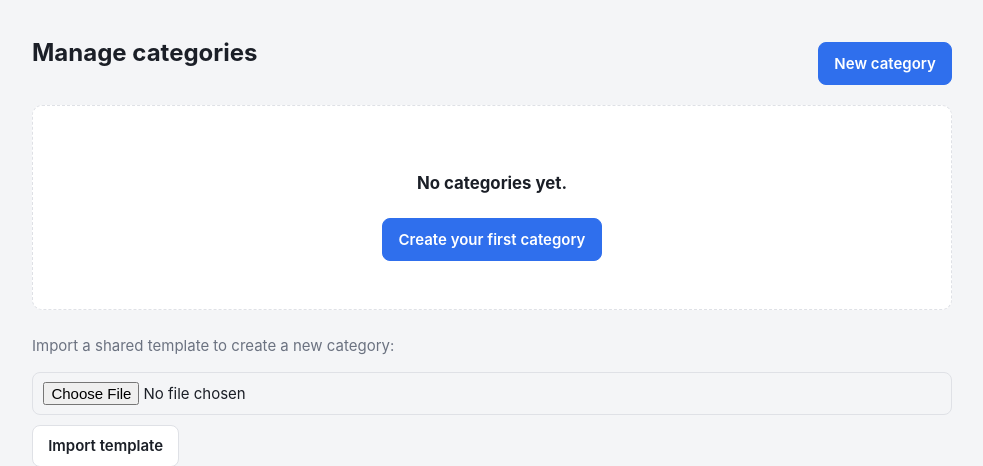
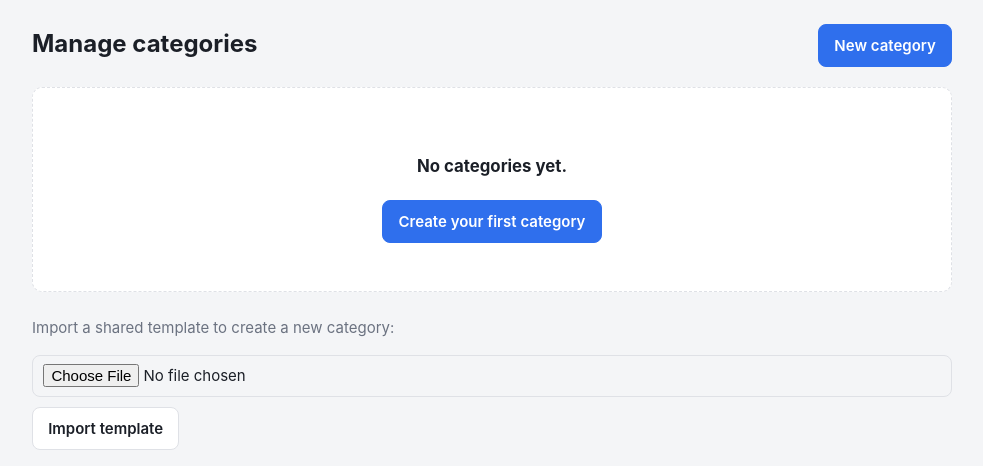
Before and after one commit to squadri00/recodik, a Flask app: page /categories/ in a window 1280 px wide. Shown: the part 66-532 px from the top of the page, without its empty margins (148-1131 px from the left). Run offline with Flask 3, Linux system fonts and the light colour scheme; the visitor is signed in with stand-in values (Sample User, id 1); data comes from the database, SQL or seed files in the repository; data that the repository does not hold is empty; some libraries are stand-ins or nearby versions.

Commit message:
Fix Edit/New-record buttons sitting out of line with their row
.btn-primary carries a margin-top:1.1rem meant for a submit button that
directly follows the last field in a form (login, setup, unlock, Save
field, etc., where nothing else adds that gap). Inside a button row --
record detail's Edit/Clone/Back to list/Delete, the records list's New
record/Edit fields, the dashboard/category-manage New category, the
header's quick-add -- that same margin pushed just the primary button down
17.6px below its siblings, even though every button's own box was already
the same size. Scoped a reset (margin-top: 0) to .btn-primary inside
.page-head or .topbar specifically, so the row-of-buttons cases line up
flush while the legitimate form-submit spacing elsewhere is untouched
(verified: Sign in still keeps its 17.6px gap).

Co-Authored-By: Claude Sonnet 5 <noreply@anthropic.com>

```diff
--- a/myvault/static/style.css
+++ b/myvault/static/style.css
@@ -160,6 +160,10 @@ input:focus, select:focus, textarea:focus { outline: 2px solid var(--primary); o
 }
 .btn:hover { text-decoration: none; border-color: var(--muted); }
 .btn-primary { background: var(--primary); color: var(--primary-ink); border-color: var(--primary); margin-top: 1.1rem; }
+/* ...except inside a button row (page header, header nav) -- there it must sit
+   flush with its siblings (Clone, Delete, etc.), not pushed down by the margin
+   meant for a submit button following a form field. */
+.page-head .btn-primary, .topbar .btn-primary { margin-top: 0; }
 .btn-ghost { border-color: transparent; background: transparent; color: var(--muted); }
 .btn-danger { color: var(--error-ink); border-color: var(--error-ink); background: transparent; }
 
```
